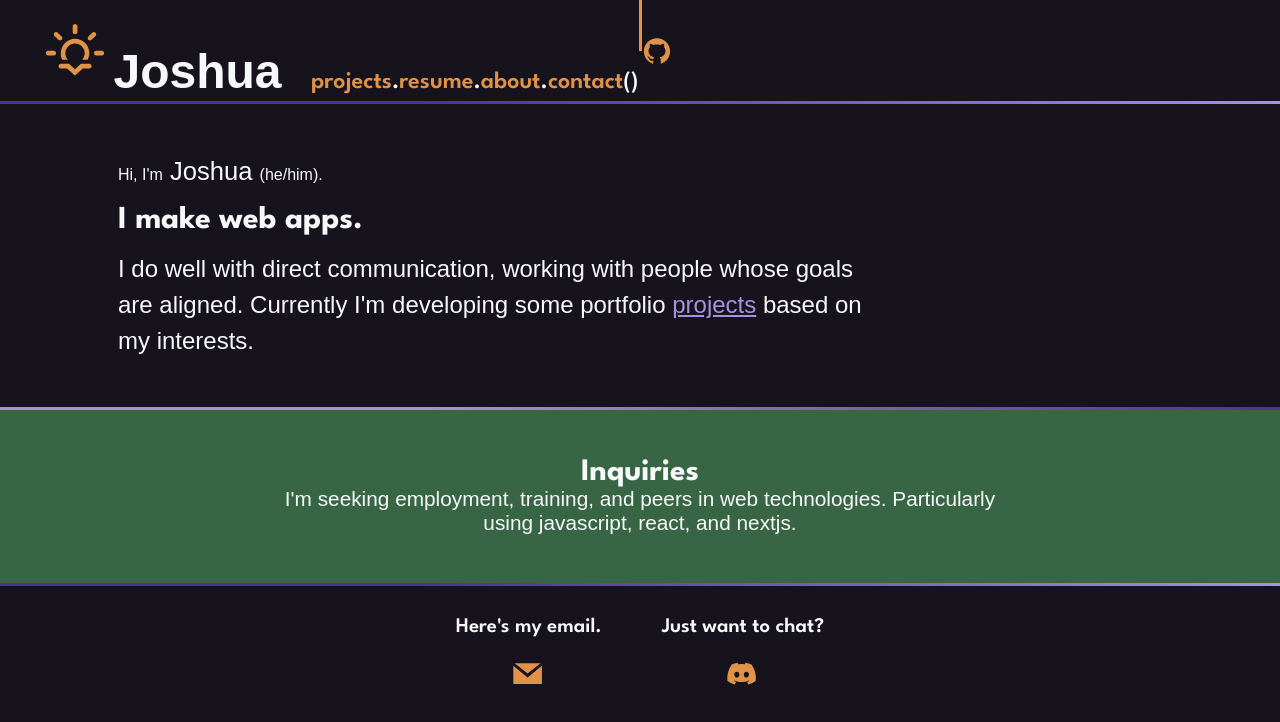
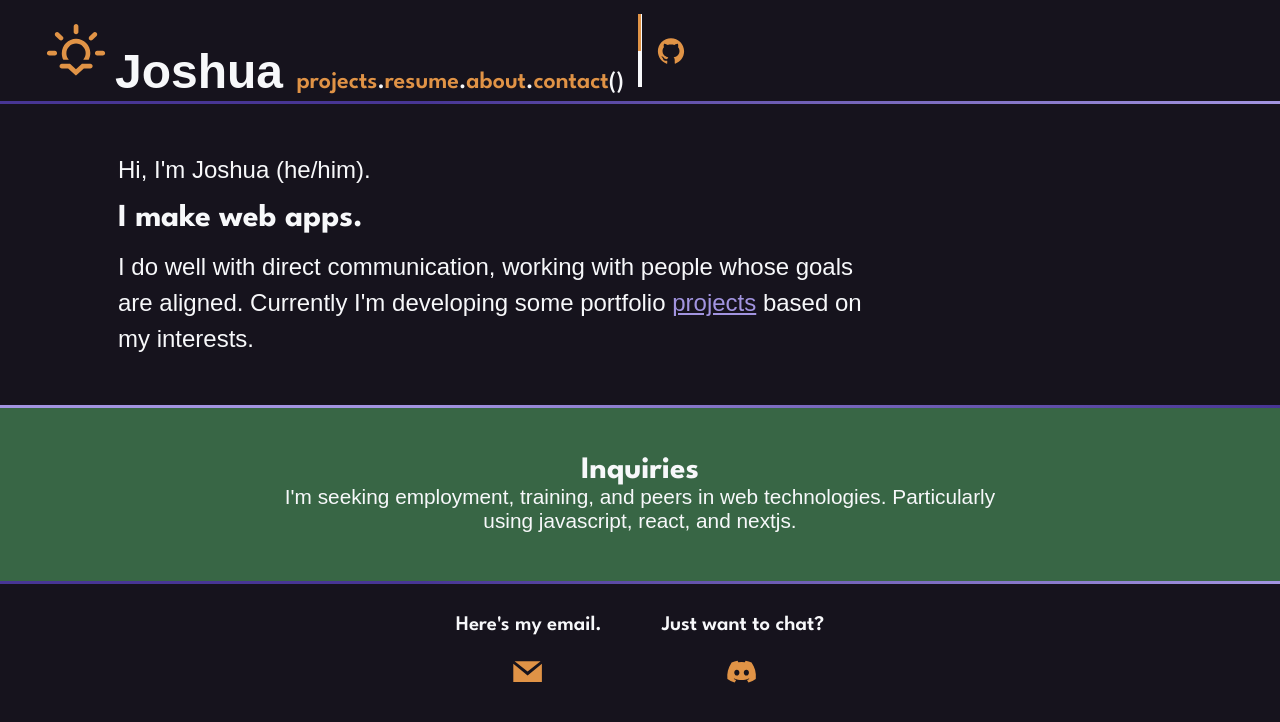
Before and after one commit to CarpentersKeys/portfolio, a Next.js app: page / in a window 1280 px wide. Shown: the top 722 px of the page. Built offline with nearby package versions, Linux system fonts and the light colour scheme; a web font is replaced by a local one.

Commit message:
renamed some styles, small additions

```diff
--- a/pages/index.js
+++ b/pages/index.js
@@ -5,7 +5,7 @@ export default function Home() {
   return (
     <div>
       <section id={styles.intro}>
-        <p className={styles.name}>Hi, I&apos;m<span> Joshua </span>(he/him).</p>
+        <p className={styles.greeting}>Hi, I&apos;m<span> Joshua </span>(he/him).</p>
 
         <h2>I make web apps.</h2>
 
--- a/styles/Layout.module.scss
+++ b/styles/Layout.module.scss
@@ -3,7 +3,7 @@
     width: 100%;
     font-family: var(--spartan);
     justify-content: center;
-    margin-left: 3rem;
+    // margin-left: 3rem;
 }
 
 #layout #mainUl ul {
@@ -12,12 +12,16 @@
 }
 
 #layout nav ul {
-    width: 50vw;
     padding: 0;
     margin: 0;
     display: flex;
     flex-flow: row wrap;
     list-style-type: none;
+}
+
+#mainUl,
+#offsiteUl {
+    flex-basis: 50%;
 }
 
 #layout a {
@@ -52,7 +56,14 @@
     font-family: var(--zen);
 }
 
+#offsiteUl {
+    margin: 0;
+    padding: 0;
+}
+
 #offsiteUl ul {
+    margin: 0;
+    padding: 0;
     display: flex;
     place-content: center;
     height: 100%;
@@ -75,7 +86,7 @@
 }
 
 
-@media(min-width: 1182px) {
+@media(min-width: 1240px) {
     #layout nav li:first-child {
         text-align: right;
         flex-basis: auto;
@@ -86,10 +97,12 @@
 
         margin-left: 40px;
     }
+
     #layout nav {
-    margin-left: 0rem;
+        margin-left: 0;
+    }
 }
-}
+
 #footer {
     overflow: hidden;
 }
@@ -105,9 +118,16 @@
     min-height: 3px;
     background: var(--grad-tert-dark-light);
 }
+
 #botGrad {
     min-height: 3px;
     background: var(--grad-tert-light-dark);
     margin: 0%;
     padding: 0%;
 }
+
+.divider {
+    margin: 14px;
+    min-width: 4px;
+    background-color: var(--white);
+}
--- a/styles/Projects.module.scss
+++ b/styles/Projects.module.scss
@@ -1,5 +1,8 @@
 .background {
     background-color: var(--tert-clr);
+}
+.projectCard:hover {
+    background-color: var(--tert-light-clr);
 }
 
 #imageCont {
```
